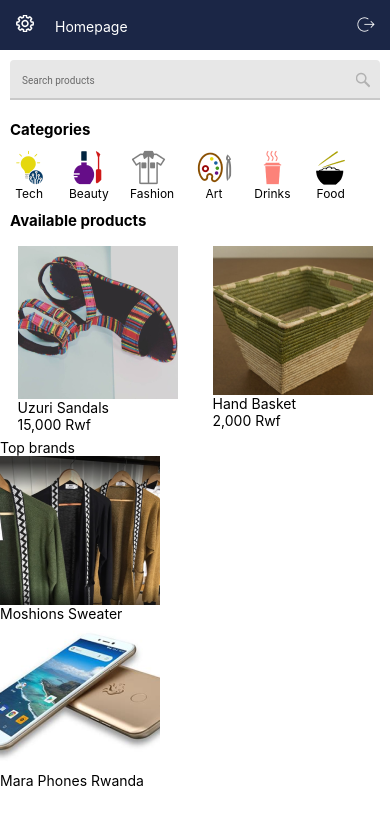
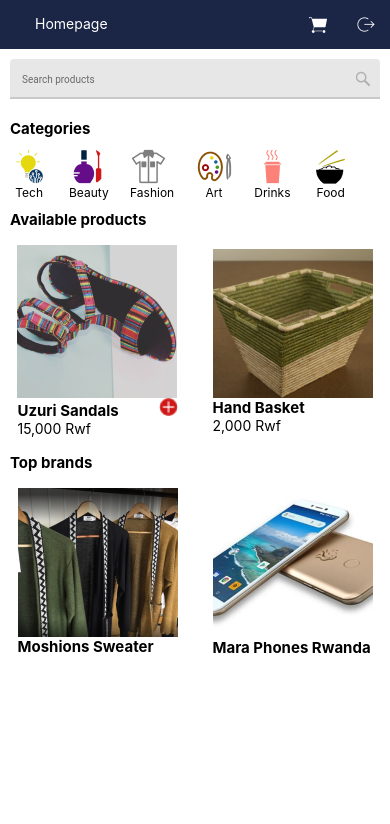
Before and after one commit to jo-rdan/made-in-rwanda-conf-frontend, a React Native app: screen / in a window 390 px wide. Shown: the top 824 px of the page. Built offline with nearby package versions, Linux system fonts and the light colour scheme.

Commit message:
add badge count and cart icon

```diff
--- a/app/screens/HomePageSeller.js
+++ b/app/screens/HomePageSeller.js
@@ -8,12 +8,20 @@ import {
   StatusBar,
   ScrollView,
   Dimensions,
+  TouchableHighlight,
 } from "react-native";
-import { TextInput } from "react-native-paper";
+import { TextInput, Badge } from "react-native-paper";
 
 function HomePageSeller(props) {
   const [screenHeight, setScreenHeight] = React.useState(0);
   const { height } = Dimensions.get("window");
+  let [badgeCount, setBadgeCount] = React.useState(0);
+
+  // let badgeCount = 0;
+  const handleBadge = () => {
+    console.log("------", badgeCount);
+    setBadgeCount(badgeCount + 1);
+  };
   const onContentSizeChange = (contentWidth, contentHeight) => {
     const newContent = contentHeight + 100;
     // Save the content height in state
@@ -35,10 +43,16 @@ function HomePageSeller(props) {
     <View style={styles.container}>
       <View style={styles.topBar}>
         <View style={{ flexDirection: "row", alignItems: "baseline" }}>
-          <Image source={require("../assets/settings.png")} />
           <Text style={{ color: "#fff", marginLeft: 20 }}>Homepage</Text>
         </View>
-        <View>
+        <View style={styles.iconsNav}>
+          <Image
+            source={require("../assets/icons/cart.png")}
+            style={{ position: "absolute", left: 5 }}
+          />
+          <Badge size={13} visible={badgeCount > 0}>
+            {badgeCount}
+          </Badge>
           <Image source={require("../assets/logout.png")} />
         </View>
       </View>
@@ -132,7 +146,30 @@ function HomePageSeller(props) {
                 {/* details */}
                 <View>
                   {/* name */}
-                  <Text>Uzuri Sandals</Text>
+                  <View
+                    style={{
+                      flexDirection: "row",
+                      alignItems: "baseline",
+                    }}
+                  >
+                    <Text
+                      style={{
+                        fontSize: 15,
+                        fontWeight: "bold",
+                      }}
+                    >
+                      Uzuri Sandals
+                    </Text>
+                    <TouchableHighlight
+                      onPress={handleBadge}
+                      underlayColor="white"
+                    >
+                      <Image
+                        source={require("../assets/icons/add.png")}
+                        style={{ width: 19, height: 18, marginLeft: 40 }}
+                      />
+                    </TouchableHighlight>
+                  </View>
                   {/* price */}
                   <Text>15,000 Rwf</Text>
                 </View>
@@ -148,7 +185,14 @@ function HomePageSeller(props) {
                 {/* details */}
                 <View>
                   {/* name */}
-                  <Text>Hand Basket</Text>
+                  <Text
+                    style={{
+                      fontSize: 15,
+                      fontWeight: "bold",
+                    }}
+                  >
+                    Hand Basket
+                  </Text>
                   {/* price */}
                   <Text>2,000 Rwf</Text>
                 </View>
@@ -156,12 +200,20 @@ function HomePageSeller(props) {
             </View>
           </View>
         </View>
-        <View style={styles.brands}>
+        <View style={styles.brandsCompo}>
           <View>
             {/* title */}
-            <Text>Top brands</Text>
+            <Text
+              style={{
+                fontSize: 15,
+                fontWeight: "bold",
+                padding: 10,
+              }}
+            >
+              Top brands
+            </Text>
           </View>
-          <View>
+          <View style={styles.brands}>
             <View>
               {/* each brand  */}
               <View>
@@ -174,7 +226,14 @@ function HomePageSeller(props) {
                 {/* details */}
                 <View>
                   {/* name */}
-                  <Text>Moshions Sweater</Text>
+                  <Text
+                    style={{
+                      fontSize: 15,
+                      fontWeight: "bold",
+                    }}
+                  >
+                    Moshions Sweater
+                  </Text>
                 </View>
               </View>
             </View>
@@ -190,7 +249,14 @@ function HomePageSeller(props) {
                 {/* details */}
                 <View>
                   {/* name */}
-                  <Text>Mara Phones Rwanda</Text>
+                  <Text
+                    style={{
+                      fontSize: 15,
+                      fontWeight: "bold",
+                    }}
+                  >
+                    Mara Phones Rwanda
+                  </Text>
                 </View>
               </View>
             </View>
@@ -202,6 +268,15 @@ function HomePageSeller(props) {
 }
 
 const styles = StyleSheet.create({
+  brands: {
+    flexDirection: "row",
+    justifyContent: "space-around",
+    paddingTop: 6,
+    paddingBottom: 6,
+  },
+  brandsCompo: {
+    paddingBottom: 10,
+  },
   categories: {
     width: "100%",
     flexDirection: "row",
@@ -217,19 +292,17 @@ const styles = StyleSheet.create({
     paddingTop: Platform.OS === "android" ? StatusBar.currentHeight : 0,
   },
   eachProduct: {
-    // backgroundColor: "#000",
-    // shadowColor: "#000",
-    // shadowOffset: {
-    //   width: 0,
-    //   height: 1,
-    // },
-    // shadowOpacity: 0.22,
-    // shadowRadius: 2.22,
     elevation: 3,
+  },
+  iconsNav: {
+    width: "20%",
+    flexDirection: "row",
+    justifyContent: "space-between",
   },
   products: {
     flexDirection: "row",
     justifyContent: "space-around",
+    alignItems: "baseline",
     paddingTop: 6,
     paddingBottom: 6,
   },
```
Also changed, not shown: app/assets/icons/add.png (added), app/assets/icons/cart.png (added).
